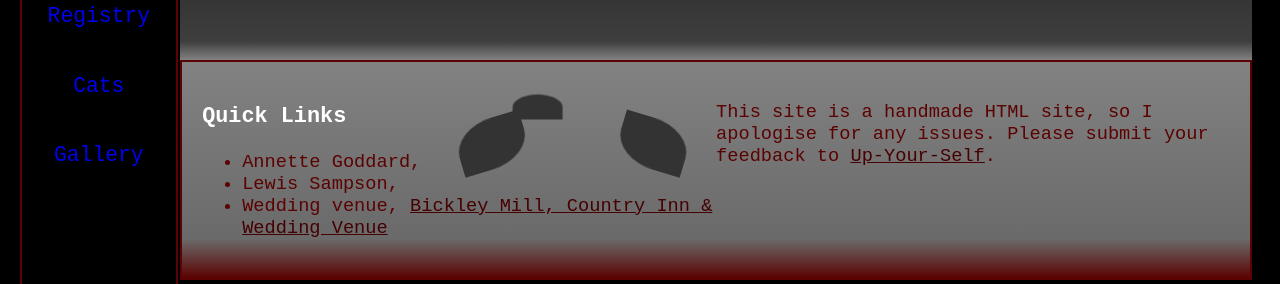
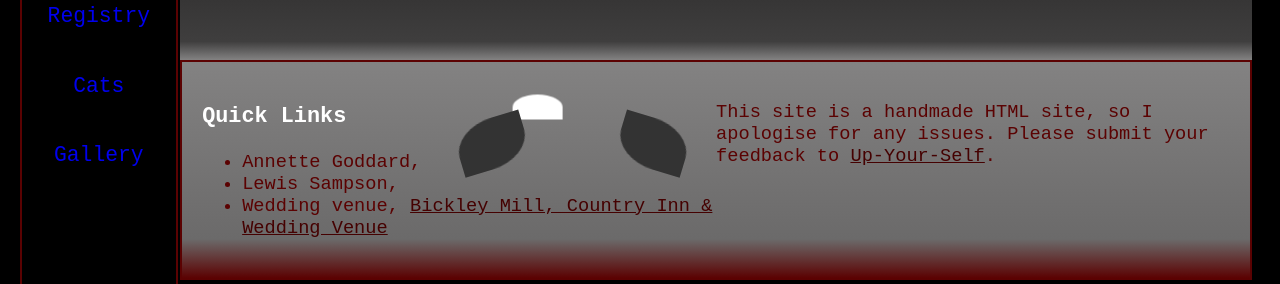
Before and after one commit to LewisSDAFNI/ALWedding2026, a Jekyll site: the page built from docs/pages/gallery.md, in a window 1280 px wide. Shown: the part 343-627 px from the top of the page. Built offline with Jekyll 4.4.1, drawn with Linux system fonts in a browser that asks for light colours.

Commit message:
White bats

```diff
--- a/docs/assets/css/gothic.css
+++ b/docs/assets/css/gothic.css
@@ -32,7 +32,7 @@ footer {
     position: relative;
     width: 50px;
     height: 25px;
-    background-color: #333;
+    background-color: #ffffff;
     border-radius: 50% 50% 0 0;
     z-index: 1;
 }
```
